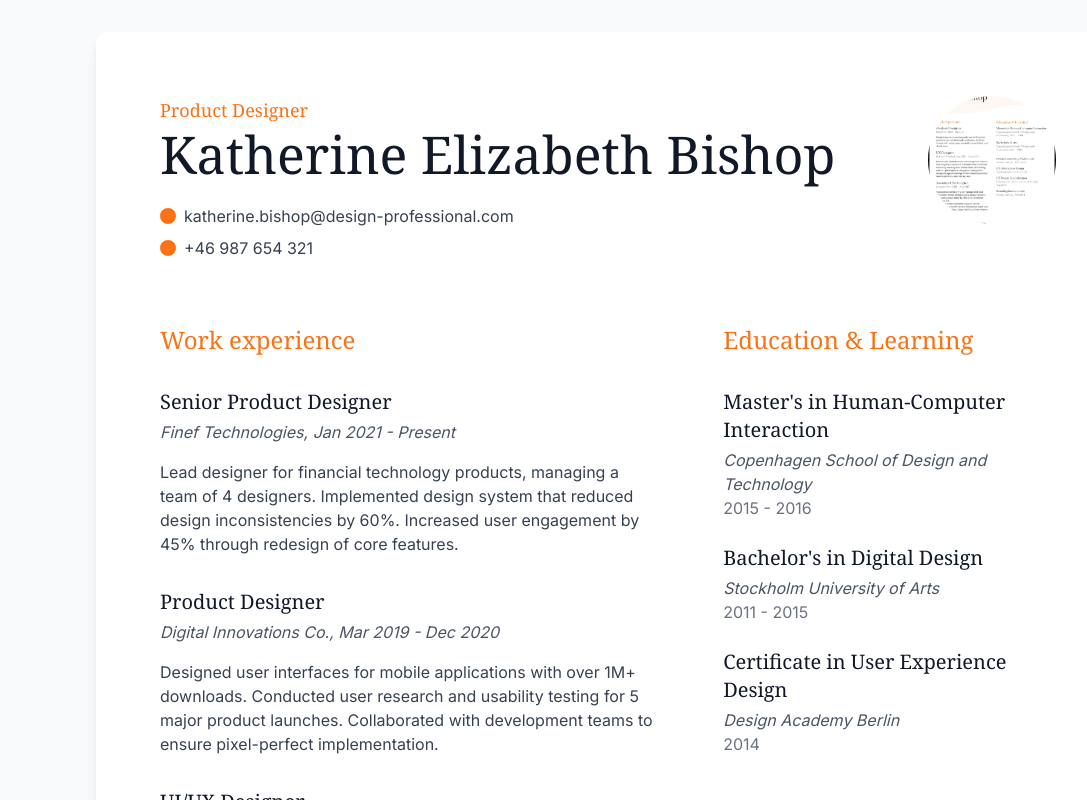
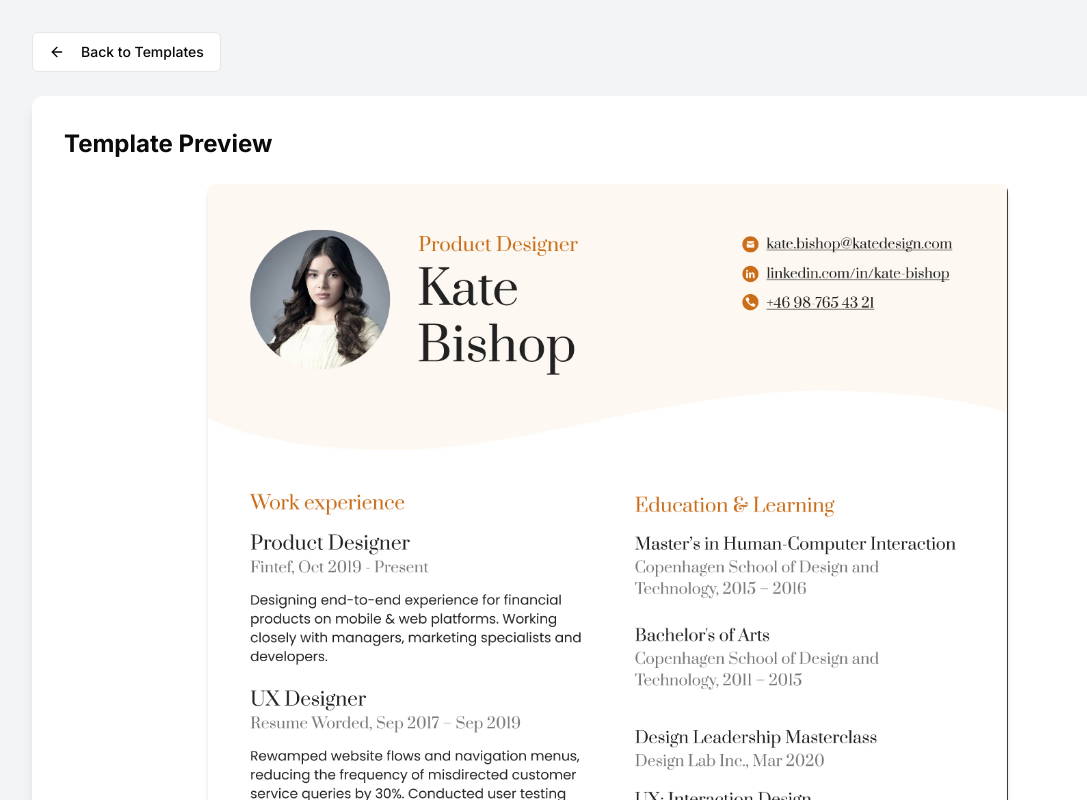
Before and after one commit to H4armin/dynamic-resume-crafter, a React (Vite) app: page /preview/1 in a window 1280 px wide. Shown: the top 800 px of the page, without its empty margins (32-1119 px from the left). Built offline with nearby package versions, Linux system fonts and the light colour scheme.

Commit message:
Modify template preview functionality
Update the template preview functionality to display the resume picture.

```diff
--- a/src/pages/preview.tsx
+++ b/src/pages/preview.tsx
@@ -1,32 +1,53 @@
 
-import { useParams } from "react-router-dom";
-import { Template1 } from "@/components/resume-templates/Template1";
-import { Template2 } from "@/components/resume-templates/Template2";
-import { Template3 } from "@/components/resume-templates/Template3";
-import { Template4 } from "@/components/resume-templates/Template4";
-import { defaultResumeValues } from "@/types/resume";
+import { useParams, useNavigate } from "react-router-dom";
+import { ArrowLeft } from "lucide-react";
+import { Button } from "@/components/ui/button";
 
 const Preview = () => {
   const { templateId } = useParams();
+  const navigate = useNavigate();
 
-  const getTemplateComponent = () => {
+  // Find the template image based on templateId
+  const getTemplateImage = () => {
     switch (templateId) {
       case "template1":
-        return <Template1 data={defaultResumeValues} />;
+        return "/lovable-uploads/449e5016-df65-47df-8d7c-ea19d579fb32.png";
       case "template2":
-        return <Template2 data={defaultResumeValues} />;
+        return "/lovable-uploads/881d45df-3691-4b93-8002-dc100239d1e4.png";
       case "template3":
-        return <Template3 data={defaultResumeValues} />;
+        return "/lovable-uploads/37098c6c-11be-41ef-ac62-49670d910613.png";
       case "template4":
-        return <Template4 data={defaultResumeValues} />;
+        return "/lovable-uploads/cd91647f-7f95-44a3-95e3-81644b7849bc.png";
       default:
-        return <Template1 data={defaultResumeValues} />;
+        return "/lovable-uploads/449e5016-df65-47df-8d7c-ea19d579fb32.png";
     }
   };
 
   return (
-    <div className="min-h-screen w-full p-8 bg-gray-50">
-      {getTemplateComponent()}
+    <div className="min-h-screen bg-gray-100 p-8">
+      <div className="max-w-6xl mx-auto">
+        <Button
+          variant="outline"
+          className="mb-6"
+          onClick={() => navigate('/templates')}
+        >
+          <ArrowLeft className="w-4 h-4 mr-2" />
+          Back to Templates
+        </Button>
+
+        <div className="bg-white p-8 rounded-xl shadow-lg">
+          <h1 className="text-2xl font-bold mb-6">Template Preview</h1>
+          <div className="flex justify-center">
+            <div className="max-w-[800px] overflow-hidden rounded-lg shadow-md">
+              <img
+                src={getTemplateImage()}
+                alt={`Template ${templateId} preview`}
+                className="w-full h-auto object-contain"
+              />
+            </div>
+          </div>
+        </div>
+      </div>
     </div>
   );
 };
--- a/src/pages/templates.tsx
+++ b/src/pages/templates.tsx
@@ -1,3 +1,4 @@
+
 import { motion } from "framer-motion";
 import { FileText, Download, Eye, Settings2, FileCode2, Users, Award, BarChart } from "lucide-react";
 import { Button } from "@/components/ui/button";
@@ -52,8 +53,9 @@ const Templates = () => {
     navigate(`/editor/${templateId}`);
   };
 
-  const handlePreview = (templateId: string) => {
-    window.open(`/preview/${templateId}`, '_blank');
+  const handlePreview = (templateId: string, e: React.MouseEvent) => {
+    e.stopPropagation(); // Prevent triggering the parent div's click
+    navigate(`/preview/${templateId}`);
   };
 
   const filteredTemplates = selectedCategory === "all"
@@ -97,7 +99,8 @@ const Templates = () => {
               key={template.id}
               initial={{ opacity: 0, y: 20 }}
               animate={{ opacity: 1, y: 0 }}
-              className="bg-white/5 backdrop-blur-lg rounded-xl overflow-hidden border border-white/10 hover:border-white/20 transition-all"
+              className="bg-white/5 backdrop-blur-lg rounded-xl overflow-hidden border border-white/10 hover:border-white/20 transition-all cursor-pointer"
+              onClick={() => handleTemplateSelect(template.id)}
             >
               <div className="relative group aspect-[210/297]">
                 <img
@@ -108,7 +111,10 @@ const Templates = () => {
                 <div className="absolute inset-0 bg-black/50 flex items-center justify-center">
                   <div className="flex gap-2">
                     <Button
-                      onClick={() => handleTemplateSelect(template.id)}
+                      onClick={(e) => {
+                        e.stopPropagation();
+                        handleTemplateSelect(template.id);
+                      }}
                       className="bg-white text-black hover:bg-gray-100"
                     >
                       Use Template
@@ -116,7 +122,7 @@ const Templates = () => {
                     <Button
                       variant="outline"
                       className="border-white text-white hover:bg-white/20"
-                      onClick={() => handlePreview(template.id)}
+                      onClick={(e) => handlePreview(template.id, e)}
                     >
                       <Eye className="w-4 h-4 mr-2" />
                       Preview
```
